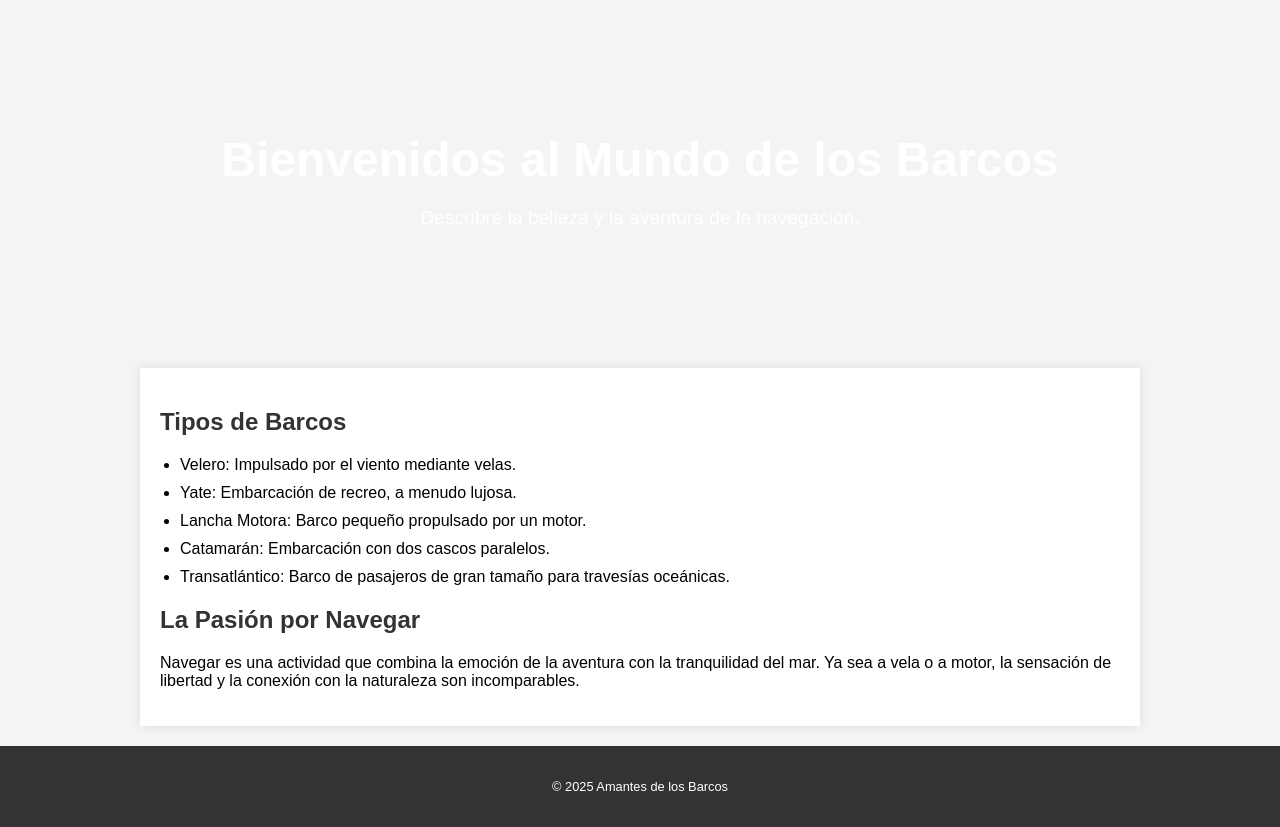
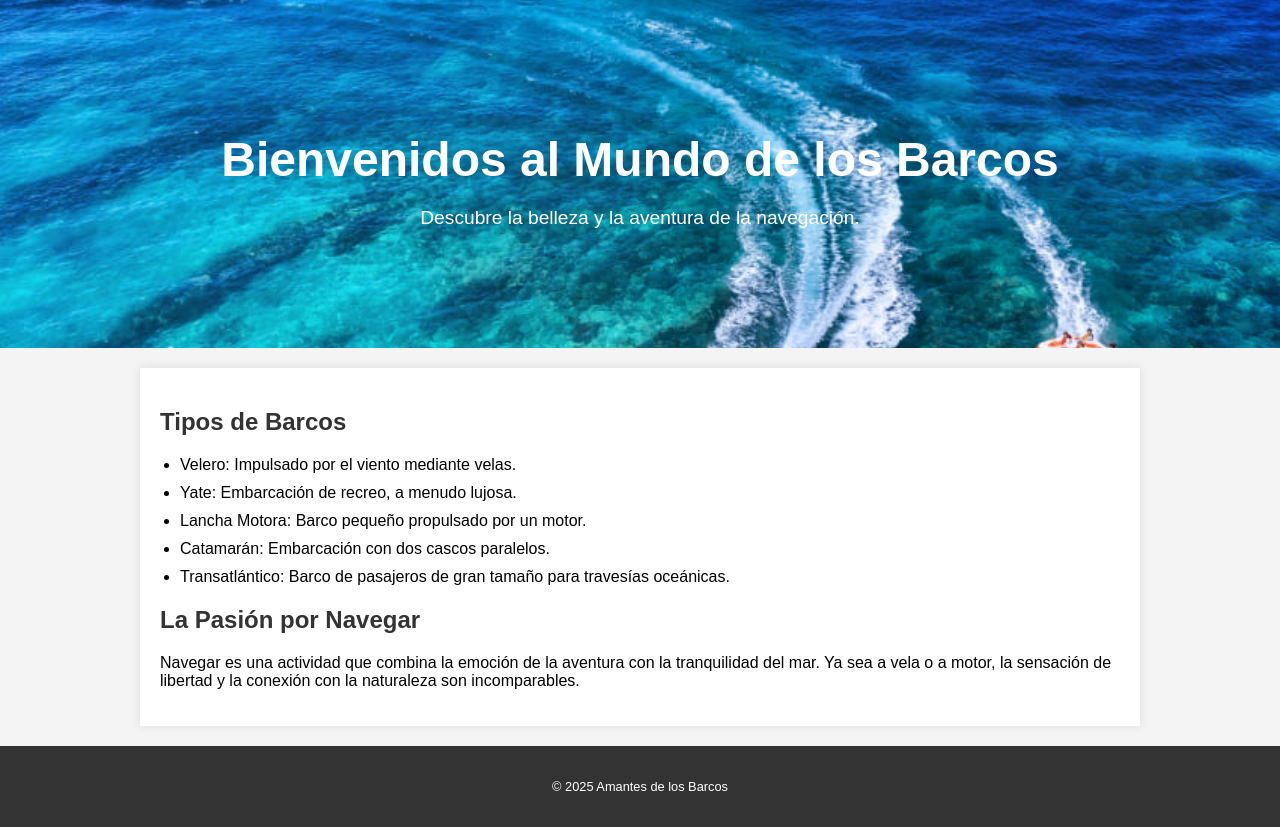
Before and after one commit to serdue898/chatbot, a plain HTML site: page index.html in a window 1280 px wide. Drawn offline with Linux system fonts and the light colour scheme.

Commit message:
Añadida imagen

```diff
--- a/index.html
+++ b/index.html
@@ -61,7 +61,7 @@
 </head>
 <body>
 
-    <div class="hero" style="background-image: url('tu-foto-de-fondo.jpg');">
+    <div class="hero" style="background-image: url('./IMG_0302.jpeg');">
         <h1>Bienvenidos al Mundo de los Barcos</h1>
         <p>Descubre la belleza y la aventura de la navegación.</p>
     </div>
```
